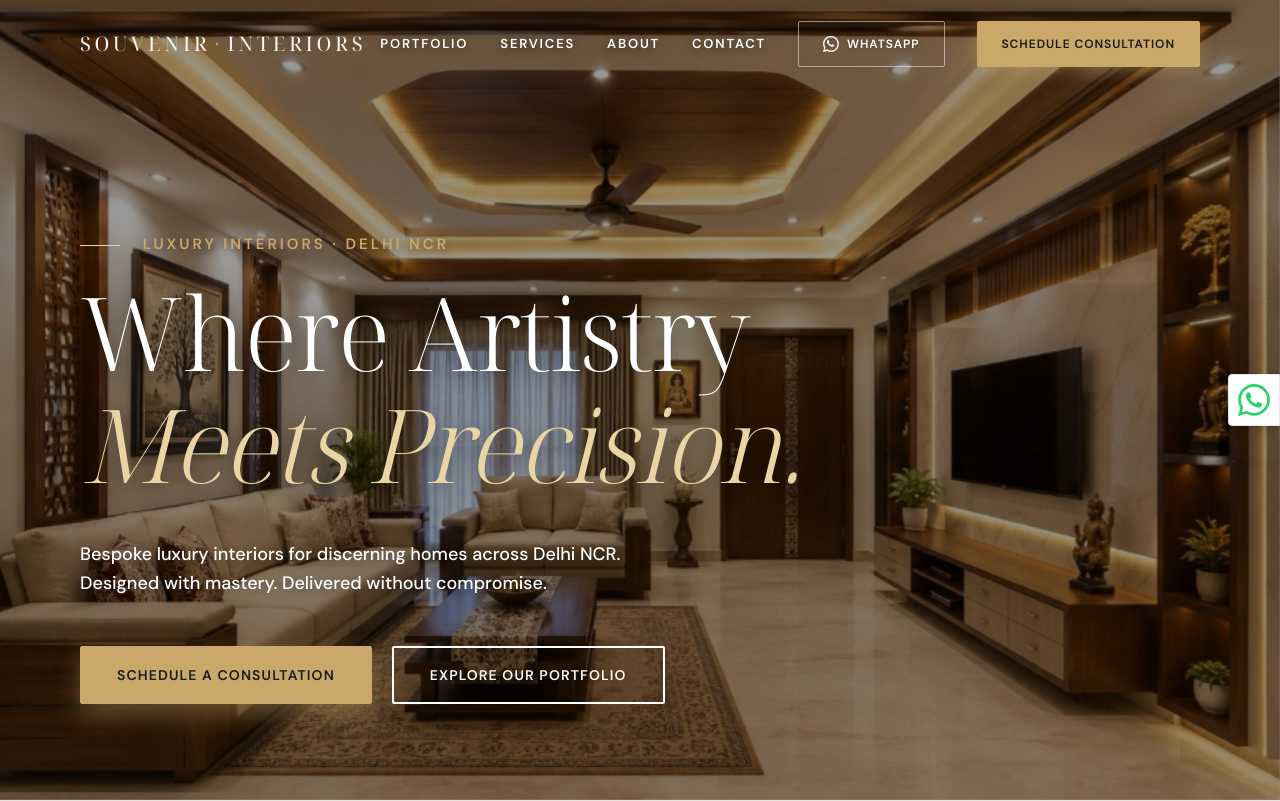
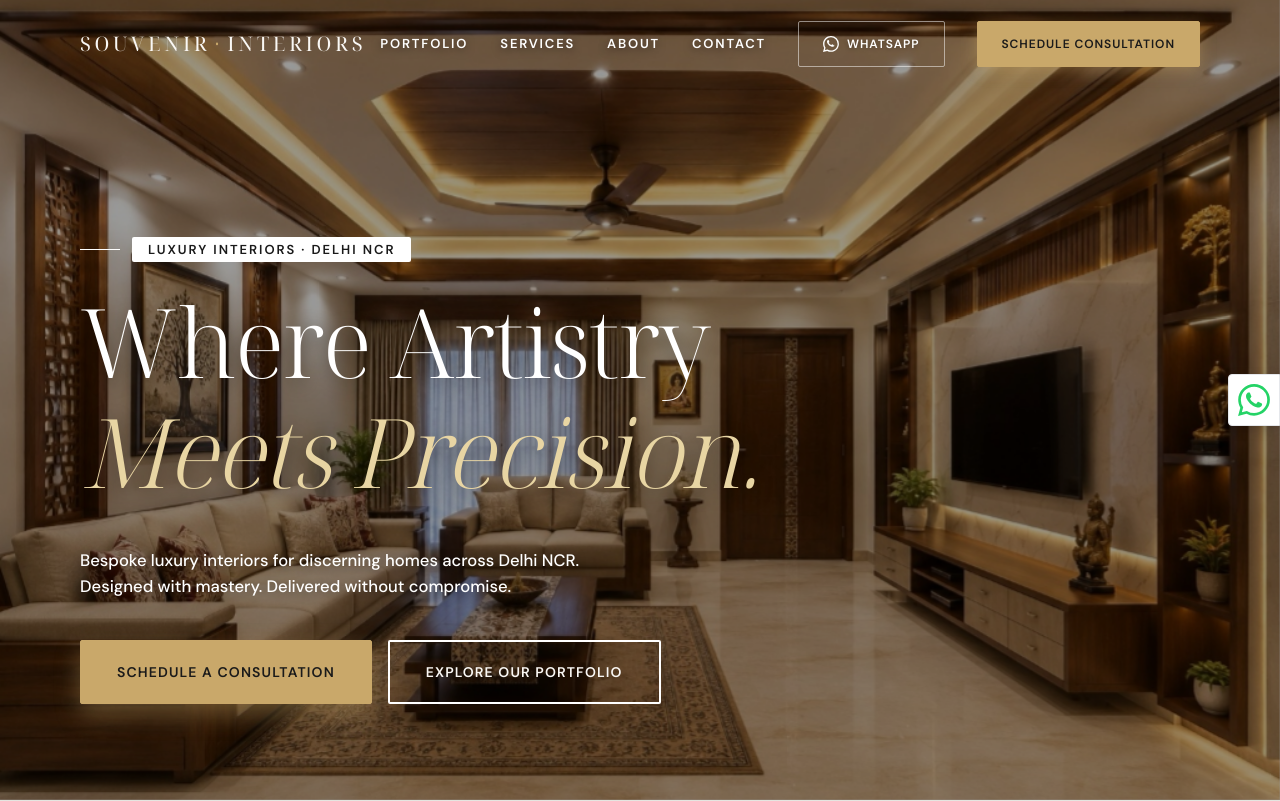
Before and after one commit to CybershieldGit/souvenir-interiors, a Next.js app: page / in a window 1280 px wide. Shown: the top 801 px of the page. Built offline with nearby package versions, Linux system fonts and the light colour scheme.

Commit message:
fixing the visibility

```diff
--- a/src/app/page.jsx
+++ b/src/app/page.jsx
@@ -29,25 +29,28 @@ export default function Home() {
           className="absolute inset-0 w-full h-full object-cover animate-slow-zoom"
         />
         <div className="absolute inset-0" style={{ backgroundColor: "rgba(0, 0, 0, 0.4)" }} />
-        <div className="container-x relative z-10 h-full flex flex-col justify-end pb-16 md:pb-24" style={{ color: "#ffffff" }}>
+        <div className="container-x relative z-10 h-full flex flex-col justify-end pb-24 sm:pb-20 md:pb-24" style={{ color: "#ffffff" }}>
           <div className="animate-fade-up max-w-[850px]">
-            <div className="eyebrow eyebrow-light mb-6 animate-fade-in text-[15px] tracking-[0.2em] font-semibold" style={{ textShadow: "0 2px 8px rgba(0,0,0,0.3)" }}>
-              <span className="rule" style={{ backgroundColor: "#e8d5a3" }} /> Luxury Interiors · Delhi NCR
+            <div className="eyebrow mb-4 sm:mb-6 animate-fade-in flex items-center text-[11px] sm:text-[13px] font-bold" style={{ textShadow: "none" }}>
+              <span className="rule" style={{ backgroundColor: "#ffffff", marginRight: "12px", height: "1px" }} />
+              <span className="px-4 py-1.5 tracking-[0.15em] uppercase" style={{ backgroundColor: "#ffffff", color: "#1a1a1a", borderRadius: "2px" }}>
+                Luxury Interiors · Delhi NCR
+              </span>
             </div>
-            <h1 className="display-xl" style={{ color: "inherit", textShadow: "0 4px 20px rgba(0,0,0,0.45)", lineHeight: "1.1", fontSize: "clamp(60px, 8.5vw, 102px)" }}>
+            <h1 className="display-xl font-light" style={{ color: "inherit", textShadow: "0 4px 20px rgba(0,0,0,0.45)", lineHeight: "1.15", fontSize: "clamp(38px, 8.5vw, 96px)" }}>
               <span style={{ color: "#ffffff" }}>Where Artistry</span>
               <br />
               <em className="italic font-light" style={{ color: "#e8d5a3" }}>Meets Precision.</em>
             </h1>
-            <p className="lead mt-10 max-w-xl animate-fade-up delay-200 font-medium" style={{ color: "#ffffff", textShadow: "0 2px 12px rgba(0,0,0,0.4)", fontSize: "clamp(18px, 1.4vw, 21px)" }}>
+            <p className="lead mt-6 sm:mt-8 md:mt-10 max-w-xl animate-fade-up delay-200 font-medium" style={{ color: "#ffffff", textShadow: "0 2px 12px rgba(0,0,0,0.4)", fontSize: "clamp(15px, 1.3vw, 19px)" }}>
               Bespoke luxury interiors for discerning homes across Delhi NCR. Designed with mastery.
               Delivered without compromise.
             </p>
-            <div className="mt-12 flex flex-wrap gap-5 animate-fade-up delay-300">
-              <Link href="/consultation" className="btn btn-primary" style={{ padding: "20px 36px", fontSize: "14px", fontWeight: "700", boxShadow: "0 10px 25px rgba(201, 168, 106, 0.4)" }}>
+            <div className="mt-8 sm:mt-10 flex flex-col sm:flex-row gap-3 sm:gap-4 animate-fade-up delay-300 w-full sm:w-auto">
+              <Link href="/consultation" className="btn btn-primary w-full sm:w-auto py-3.5 px-6 md:py-5 md:px-9 text-center text-xs sm:text-sm" style={{ fontWeight: "700", boxShadow: "0 10px 25px rgba(201, 168, 106, 0.4)" }}>
                 Schedule A Consultation
               </Link>
-              <Link href="/portfolio" className="btn btn-ghost-light" style={{ padding: "20px 36px", fontSize: "14px", fontWeight: "700", borderWidth: "2px", borderColor: "#ffffff" }}>
+              <Link href="/portfolio" className="btn btn-ghost-light w-full sm:w-auto py-3.5 px-6 md:py-5 md:px-9 text-center text-xs sm:text-sm" style={{ fontWeight: "700", borderWidth: "2px", borderColor: "#ffffff" }}>
                 Explore Our Portfolio
               </Link>
             </div>
```
